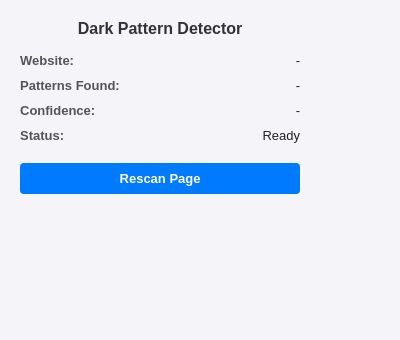
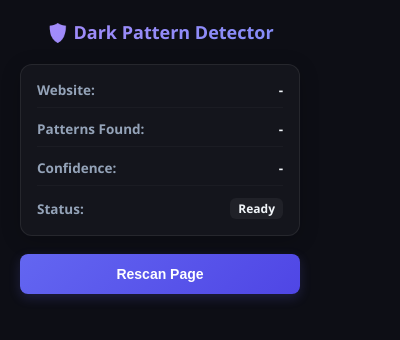
Before and after one commit to yunus404x/Spam-Prevent, a browser extension: page extension/popup.html in a window 400 px wide. Drawn offline with Linux system fonts and the light colour scheme.

Commit message:
Refactored server port to 5001 and refined popup UI

```diff
--- a/extension/content.js
+++ b/extension/content.js
@@ -32,7 +32,7 @@ async function runScan() {
   const uniqueTexts = Array.from(new Set(visibleTexts)).slice(0, 150);
 
   try {
-    const response = await fetch("http://localhost:5000/api/analyze", {
+    const response = await fetch("http://localhost:5001/api/analyze", {
       method: "POST",
       headers: { "Content-Type": "application/json" },
       body: JSON.stringify({
--- a/extension/popup.css
+++ b/extension/popup.css
@@ -1,55 +1,98 @@
 body {
-  font-family: Arial, sans-serif;
+  font-family: 'Segoe UI', -apple-system, BlinkMacSystemFont, Roboto, sans-serif;
   margin: 0;
-  padding: 10px;
-  background-color: #f4f4f9;
+  padding: 0;
+  background-color: #0d0e15;
+  color: #e2e8f0;
 }
 
 .container {
-  width: 280px;
-  padding: 10px;
+  width: 320px;
+  padding: 20px;
+  box-sizing: border-box;
 }
 
 h2 {
-  font-size: 16px;
+  font-size: 18px;
+  font-weight: 700;
   margin-top: 0;
-  margin-bottom: 15px;
-  color: #333;
+  margin-bottom: 20px;
+  color: #fff;
   text-align: center;
+  background: linear-gradient(135deg, #a78bfa, #818cf8);
+  -webkit-background-clip: text;
+  -webkit-text-fill-color: transparent;
+  display: flex;
+  align-items: center;
+  justify-content: center;
+  gap: 8px;
+}
+
+.card {
+  background: rgba(255, 255, 255, 0.03);
+  border: 1px solid rgba(255, 255, 255, 0.08);
+  border-radius: 12px;
+  padding: 16px;
+  margin-bottom: 18px;
+  box-shadow: 0 4px 20px rgba(0, 0, 0, 0.2);
 }
 
 .info-row {
   display: flex;
   justify-content: space-between;
-  margin-bottom: 10px;
-  font-size: 13px;
+  align-items: center;
+  margin-bottom: 12px;
+  font-size: 13.5px;
+  border-bottom: 1px solid rgba(255, 255, 255, 0.03);
+  padding-bottom: 8px;
+}
+
+.info-row:last-child {
+  margin-bottom: 0;
+  border-bottom: none;
+  padding-bottom: 0;
 }
 
 .label {
-  font-weight: bold;
-  color: #555;
+  font-weight: 600;
+  color: #94a3b8;
 }
 
 .value {
-  color: #222;
+  color: #f1f5f9;
+  font-weight: bold;
   word-break: break-all;
   text-align: right;
-  max-width: 160px;
+  max-width: 170px;
+}
+
+#status {
+  padding: 2px 8px;
+  border-radius: 6px;
+  background: rgba(255, 255, 255, 0.05);
+  font-size: 12px;
 }
 
 button {
   width: 100%;
-  padding: 8px;
-  background-color: #007bff;
+  padding: 12px;
+  background: linear-gradient(135deg, #6366f1, #4f46e5);
   color: white;
   border: none;
-  border-radius: 4px;
+  border-radius: 8px;
   cursor: pointer;
-  font-size: 13px;
-  font-weight: bold;
-  margin-top: 10px;
+  font-size: 14px;
+  font-weight: 600;
+  transition: all 0.2s ease-in-out;
+  box-shadow: 0 4px 12px rgba(99, 102, 241, 0.2);
 }
 
 button:hover {
-  background-color: #0056b3;
+  transform: translateY(-1px);
+  box-shadow: 0 6px 16px rgba(99, 102, 241, 0.35);
+  filter: brightness(1.1);
 }
+
+button:active {
+  transform: translateY(0);
+}
--- a/extension/popup.html
+++ b/extension/popup.html
@@ -6,7 +6,9 @@
 </head>
 <body>
   <div class="container">
-    <h2>Dark Pattern Detector</h2>
+    <h2>🛡️ Dark Pattern Detector</h2>
+
+    <div class="card">
       <div class="info-row">
         <span class="label">Website:</span>
         <span id="website" class="value">-</span>
@@ -23,6 +25,8 @@
         <span class="label">Status:</span>
         <span id="status" class="value">Ready</span>
       </div>
+    </div>
+
     <button id="rescan-btn">Rescan Page</button>
   </div>
   <script src="popup.js"></script>
```
Lines whose indentation alone changed are shown as unchanged.
